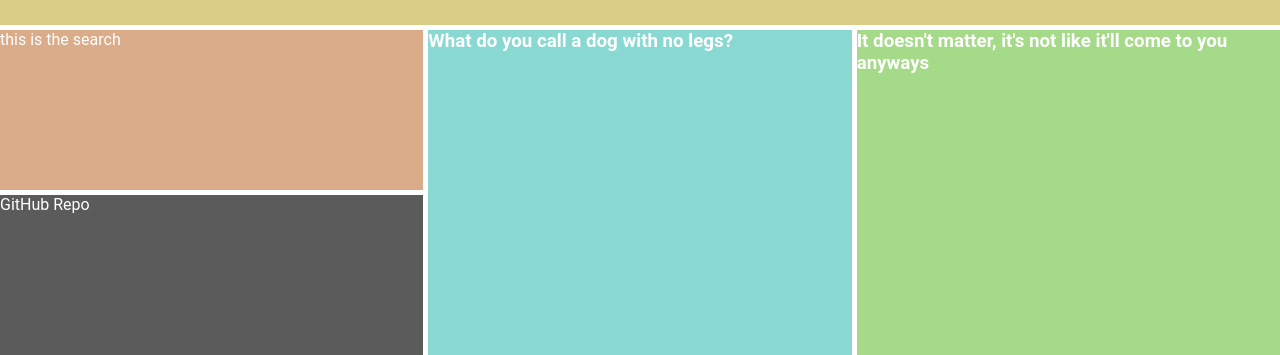
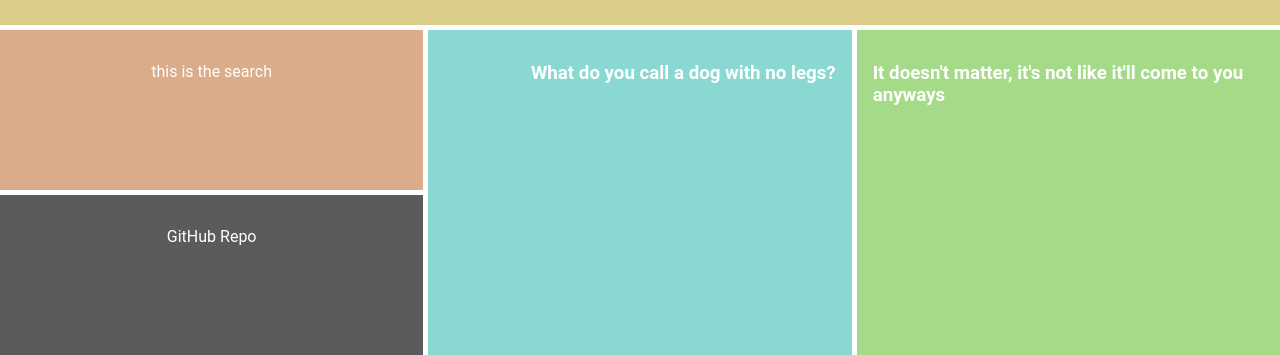
Before and after one commit to skouzini/joke-project, a plain HTML site: page index.html in a window 1280 px wide. Shown: the part 455-810 px from the top of the page. Drawn offline with Linux system fonts and the light colour scheme.

Commit message:
Finished styles

```diff
--- a/style.scss
+++ b/style.scss
@@ -105,18 +105,26 @@ body {
 
 .search {
   background-color: $pastel-orange;
+  text-align: center;
+  padding: 4vh;
 }
 
 .setup {
   background-color: $pastel-aqua;
+  text-align: right;
+  padding: 4vh 2vh;
 }
 
 .punchline {
   background-color: $pastel-green;
+  text-align: left;
+  padding: 4vh 2vh;
 }
 
 .footer {
   background-color: $neutral-grey;
+  text-align: center;
+  padding: 4vh;
 
   a {
     text-decoration: none;
```
Also changed, not shown: index.html (+2 -1 lines), style.css, 1 other file.
